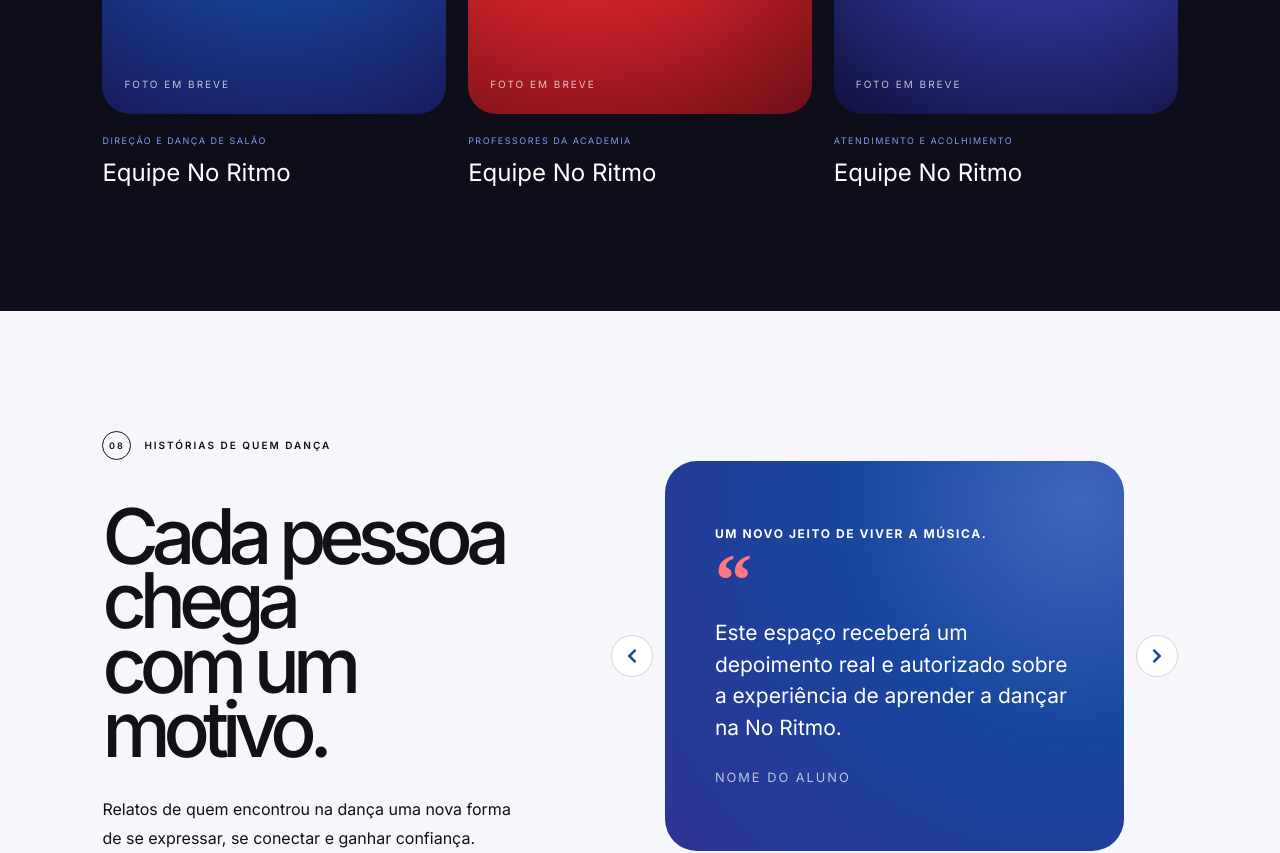
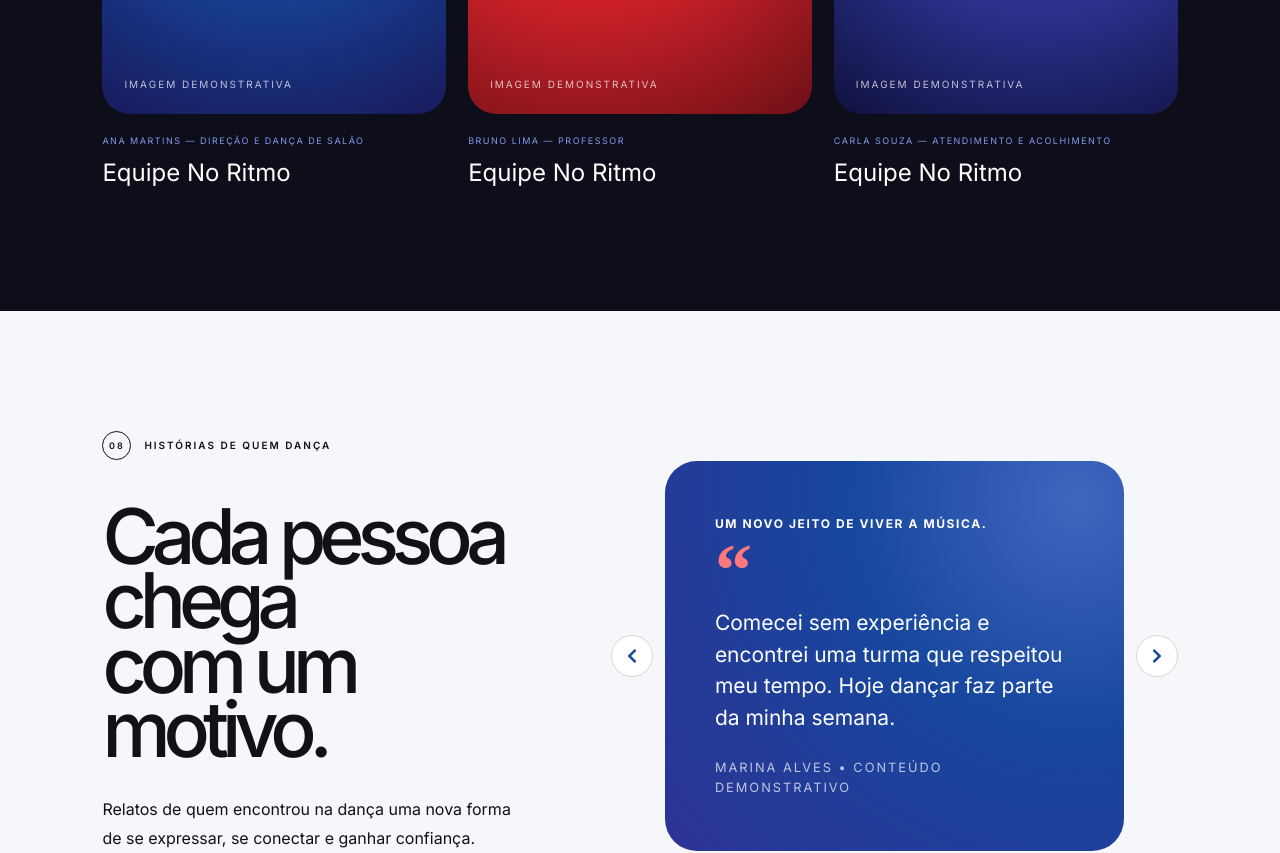
Before and after one commit to leonardodariva/no-ritmo-academia-de-danca, a Next.js app: page / in a window 1280 px wide. Shown: the part 7440-8293 px from the top of the page. Built offline with nearby package versions, Linux system fonts and the light colour scheme; a web font is replaced by a local one.

Commit message:
content: adiciona dados demonstrativos para revisão visual

```diff
--- a/app/Testimonials.tsx
+++ b/app/Testimonials.tsx
@@ -4,9 +4,9 @@ import { useEffect, useState } from "react";
 import { FaChevronLeft, FaChevronRight } from "react-icons/fa";
 
 const testimonials = [
-  { impact: "Um novo jeito de viver a música.", quote: "Este espaço receberá um depoimento real e autorizado sobre a experiência de aprender a dançar na No Ritmo.", name: "Nome do aluno" },
-  { impact: "Confiança construída passo a passo.", quote: "Aqui entra o relato de quem começou do zero, encontrou acolhimento e percebeu sua evolução ao longo das aulas.", name: "Nome do aluno" },
-  { impact: "Dança, encontros e boas histórias.", quote: "Este card será substituído por uma história verdadeira de alguém que faz parte da comunidade No Ritmo.", name: "Nome do aluno" },
+  { impact: "Um novo jeito de viver a música.", quote: "Comecei sem experiência e encontrei uma turma que respeitou meu tempo. Hoje dançar faz parte da minha semana.", name: "Marina Alves • conteúdo demonstrativo" },
+  { impact: "Confiança construída passo a passo.", quote: "As aulas particulares ajudaram a organizar meus objetivos e fizeram cada evolução parecer possível.", name: "Rafael e Camila • conteúdo demonstrativo" },
+  { impact: "Dança, encontros e boas histórias.", quote: "Mais do que aprender movimentos, encontrei pessoas e uma forma leve de me conectar com a música.", name: "Juliana Martins • conteúdo demonstrativo" },
 ];
 
 export default function Testimonials() {
--- a/app/page.tsx
+++ b/app/page.tsx
@@ -124,8 +124,8 @@ export default function Home() {
         <div className="section-label light"><span>07</span> Professores e equipe</div>
         <div className="team-heading"><h2>Quem ensina também<br /><em>dança junto.</em></h2><p>Uma equipe preparada para acolher cada começo e acompanhar cada evolução com técnica, atenção e respeito.</p></div>
         <div className="team-grid">
-          {["Direção e dança de salão", "Professores da academia", "Atendimento e acolhimento"].map((role, index) => (
-            <article key={role}><div className={`team-photo team-photo-${index + 1}`}><span>Foto em breve</span></div><p>{role}</p><h3>Equipe No Ritmo</h3></article>
+          {["Ana Martins — direção e dança de salão", "Bruno Lima — professor", "Carla Souza — atendimento e acolhimento"].map((role, index) => (
+            <article key={role}><div className={`team-photo team-photo-${index + 1}`}><span>Imagem demonstrativa</span></div><p>{role}</p><h3>Equipe No Ritmo</h3></article>
           ))}
         </div>
       </section>
```
